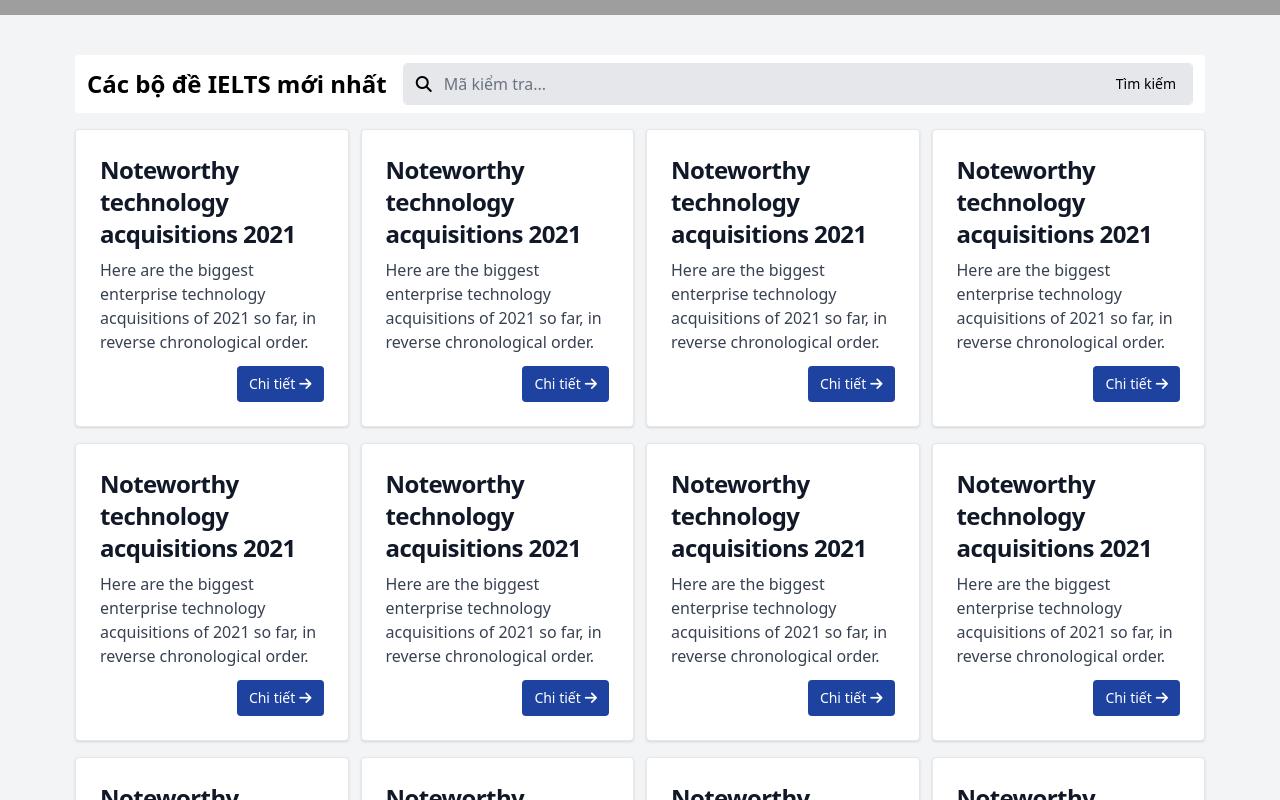
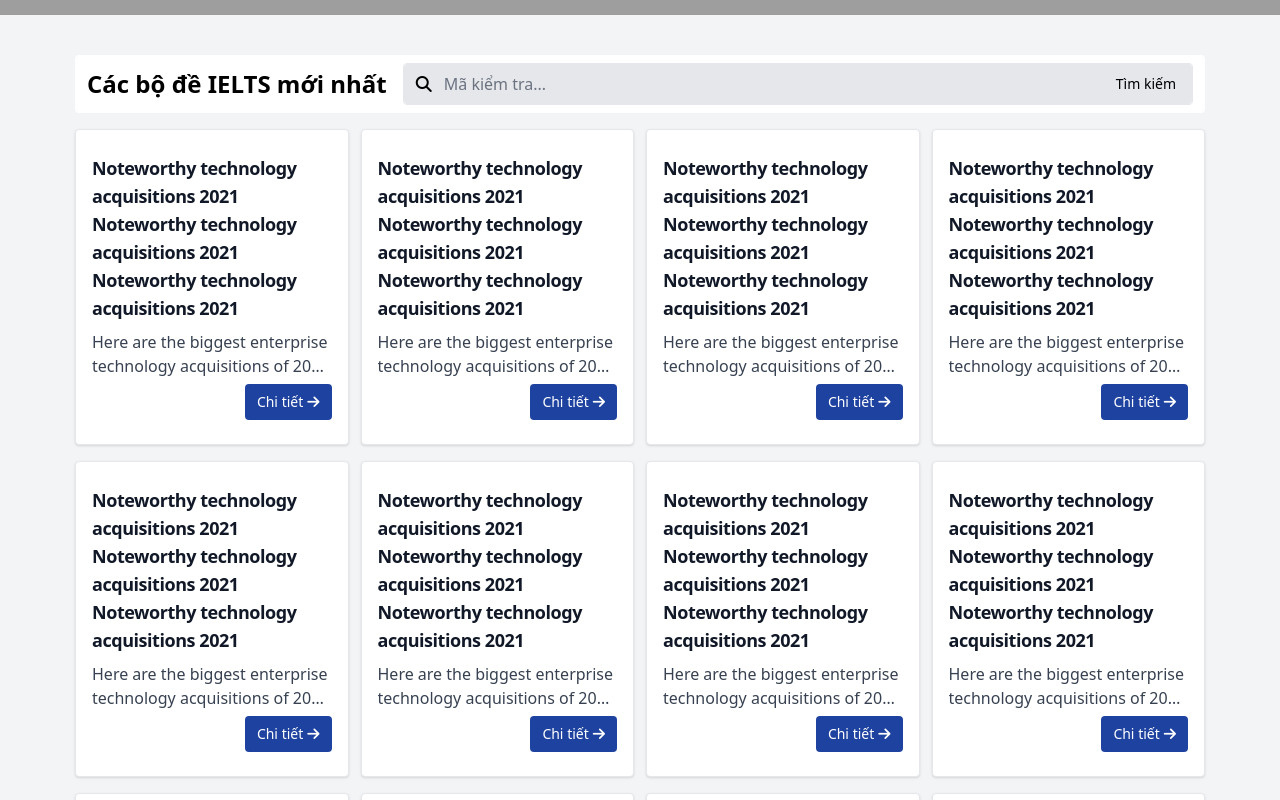
Before and after one commit to hoangphuc28/IELTS_ONLINE-Client, a Next.js app: page / in a window 1280 px wide. Shown: the part 700-1500 px from the top of the page. Built offline with nearby package versions, Linux system fonts and the light colour scheme; grey boxes are pictures that could not be loaded.

Commit message:
edit card

```diff
--- a/src/app/(client)/(home)/card.tsx
+++ b/src/app/(client)/(home)/card.tsx
@@ -1,34 +1,41 @@
+import Link from 'next/link'
 import { CSSProperties } from 'react'
 
 export default function ComponentCard({
     className,
     style,
+    data,
 }: {
     className?: string
     style?: CSSProperties
+    data: { name: string; title?: string }
 }) {
     return (
         <>
-            <div className="mb-4 max-w-sm p-6 bg-white border border-gray-200 rounded shadow dark:bg-gray-800 dark:border-gray-700">
-                <a href="#">
-                    <h5 className="mb-2 text-2xl font-bold tracking-tight text-gray-900 dark:text-white">
-                        Noteworthy technology acquisitions 2021
-                    </h5>
-                </a>
-                <p className="mb-3 font-normal text-gray-700 dark:text-gray-400">
-                    Here are the biggest enterprise technology acquisitions of 2021 so far, in
-                    reverse chronological order.
+            <Link
+                href="/exam-library/abc"
+                className="mb-4 max-w-sm px-4 py-6 bg-white border border-gray-200 rounded shadow dark:bg-gray-800 dark:border-gray-700"
+            >
+                <h5 className="mb-2 text-lg font-bold tracking-tight text-gray-900 dark:text-white">
+                    {data.name}
+                </h5>
+                <p
+                    className="h-[54px] text-ellipsis overflow-hidden text-base font-normal text-gray-700 dark:text-gray-400"
+                    style={{
+                        WebkitBoxOrient: 'vertical',
+                        display: '-webkit-box',
+                        WebkitLineClamp: 2,
+                    }}
+                >
+                    {data?.title ? data.title : ''}
                 </p>
                 <div className="text-right">
-                    <a
-                        href="#"
-                        className="inline-flex items-center px-3 py-2 text-sm font-medium text-center text-white bg-blue-800 rounded hover:bg-blue-900 focus:ring-4 focus:outline-none focus:ring-blue-300 dark:bg-blue-600 dark:hover:bg-blue-700 dark:focus:ring-blue-800"
-                    >
+                    <span className="inline-flex items-center px-3 py-2 text-sm font-medium text-center text-white bg-blue-800 rounded hover:bg-blue-900 focus:ring-4 focus:outline-none focus:ring-blue-300 dark:bg-blue-600 dark:hover:bg-blue-700 dark:focus:ring-blue-800">
                         <span>Chi tiết</span>
                         <i className="ms-1 fa-solid fa-arrow-right"></i>
-                    </a>
+                    </span>
                 </div>
-            </div>
+            </Link>
         </>
     )
 }
--- a/src/app/(client)/(home)/page.tsx
+++ b/src/app/(client)/(home)/page.tsx
@@ -47,7 +47,13 @@
                         <div className="min-h-[60vh] flex flex-col items-center sm:grid sm:grid-cols-2 lg:grid-cols-4 gap-x-3">
                             {(() => {
                                 return [1, 2, 3, 4, 5, 6, 7, 8, 9, 0, 1, 2].map((e, index) => (
-                                    <ComponentCard key={`card-` + index} />
+                                    <ComponentCard
+                                        key={`card-` + index}
+                                        data={{
+                                            name: 'Noteworthy technology acquisitions 2021 Noteworthy technology acquisitions 2021 Noteworthy technology acquisitions 2021',
+                                            title: 'Here are the biggest enterprise technology acquisitions of 2021 so far, in reverse chronological order.',
+                                        }}
+                                    />
                                 ))
                             })()}
                         </div>
--- a/src/app/(client)/_components/footer.tsx
+++ b/src/app/(client)/_components/footer.tsx
@@ -1,3 +1,4 @@
+import Link from 'next/link'
 import LayoutCenter from './layoutCenter'
 
 export default function Footer() {
@@ -7,12 +8,12 @@
                 <LayoutCenter>
                     <div className="relative z-20 px-5 w-full py-10 text-gray-300 text-lg flex flex-col sm:flex-row justify-between gap-5">
                         <section className="logo mobile w-24">
-                            <a href="/">
+                            <Link href="/">
                                 <img
                                     src="./IELTS Online Practice Tests FREE _ IELTS Online Tests_files/logo_mobile.svg"
                                     alt=""
                                 />
-                            </a>
+                            </Link>
                             <h2 className="mt-1">IELTS</h2>
                         </section>
                         <section>
@@ -36,15 +37,15 @@
                             </div>
                         </section>
                         <section className="header-banner">
-                            <a href="#">
+                            <Link href="#">
                                 <img
-                                    src="./IELTS Online Practice Tests FREE _ IELTS Online Tests_files/da18bdcf8b0a4f8d6afce6dcf976b3b6.png"
+                                    src="./../../../../../IELTS Online Practice Tests FREE _ IELTS Online Tests_files/da18bdcf8b0a4f8d6afce6dcf976b3b6.png"
                                     width="728"
                                     height="90"
                                     alt=""
                                     title=""
                                 />
-                            </a>
+                            </Link>
                         </section>
                     </div>
                     <div
--- /dev/null
+++ b/src/app/(client)/account/dashboard/page.tsx
@@ -0,0 +1,13 @@
+import LayoutCenter from '../../_components/layoutCenter'
+
+export default function Page() {
+    return (
+        <>
+            <main className="min-h-[50vh]">
+                <LayoutCenter>
+                    <h1>Dashboard</h1>
+                </LayoutCenter>
+            </main>
+        </>
+    )
+}
--- /dev/null
+++ b/src/app/(client)/exam-library/[id]/page.tsx
@@ -0,0 +1,13 @@
+import LayoutCenter from '../../_components/layoutCenter'
+
+export default function Page() {
+    return (
+        <>
+            <main className="min-h-[50vh]">
+                <LayoutCenter>
+                    <h1>Detail test</h1>
+                </LayoutCenter>
+            </main>
+        </>
+    )
+}
--- /dev/null
+++ b/src/app/(client)/exam-library/[id]/test/page.tsx
@@ -0,0 +1,13 @@
+import LayoutCenter from '../../../_components/layoutCenter'
+
+export default function Page() {
+    return (
+        <>
+            <main className="min-h-[50vh]">
+                <LayoutCenter>
+                    <h1>Test</h1>
+                </LayoutCenter>
+            </main>
+        </>
+    )
+}
--- /dev/null
+++ b/src/app/(client)/exam-library/page.tsx
@@ -0,0 +1,13 @@
+import LayoutCenter from '../_components/layoutCenter'
+
+export default function Page() {
+    return (
+        <>
+            <main className="min-h-[50vh]">
+                <LayoutCenter>
+                    <h1>search</h1>
+                </LayoutCenter>
+            </main>
+        </>
+    )
+}
```
Also changed, not shown: src/app/(client)/_components/header.tsx (+21 -18 lines).
